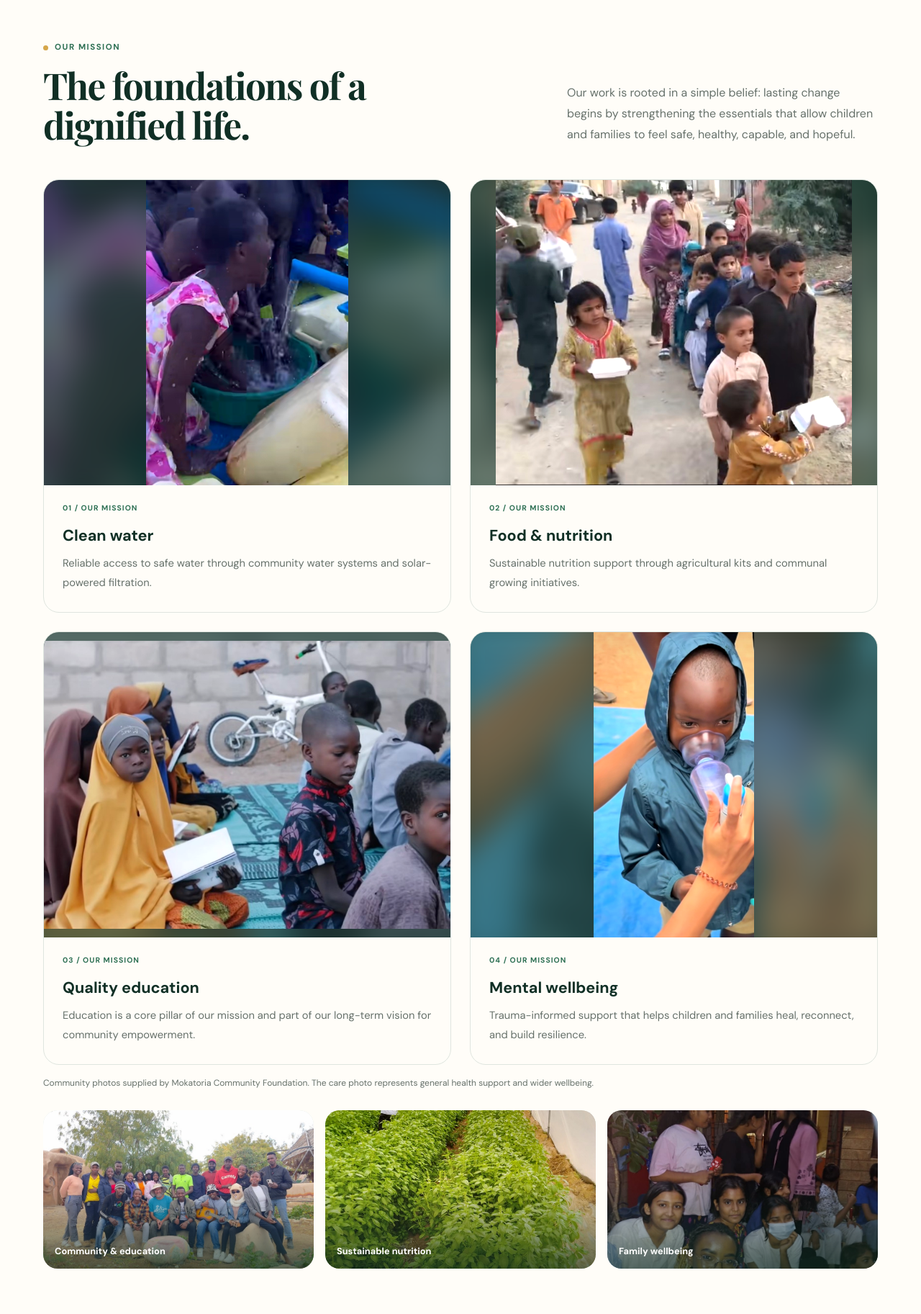
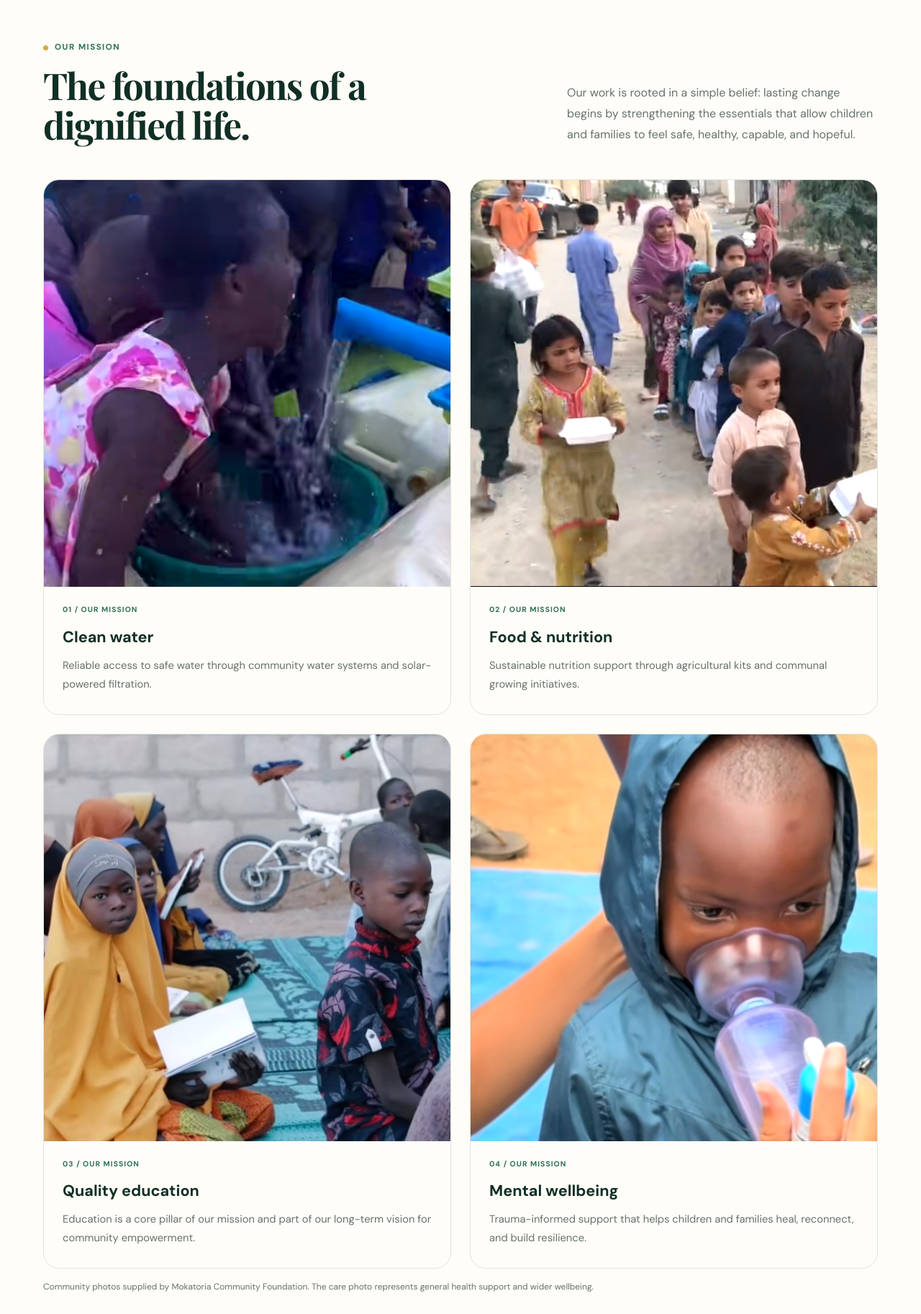
Before and after one commit to mokatoria/mokatoria-group-foundation, a Flask app: page / in a window 1280 px wide. Shown: the part 1111-2936 px from the top of the page at 72% size. Run offline with Flask 3, Linux system fonts and the light colour scheme; data that the repository does not hold is empty; some libraries are stand-ins or nearby versions.

Commit message:
Fill mission photo frames with subject-aware crops and remove blurred backgrounds

```diff
--- a/static/css/style.css
+++ b/static/css/style.css
@@ -410,12 +410,14 @@ button, input, textarea { font: inherit; }
 @media (max-width: 900px) { .foundation-contact-grid { grid-template-columns: 1fr; } }
 @media (max-width: 480px) { .site-header .brand { max-width: 210px; font-size: .85rem; } .foundation-contact { padding: 48px 0 60px; } .contact-detail-card, .donation-contact-note { padding: 22px; } }
 
-/* Illustrated mission cards: consistent full-width images, with copy below. */
+/* Real mission photos: edge-to-edge square frames, with subject-aware crops. */
 .pillar-grid-photos { grid-template-columns: repeat(2, minmax(0, 1fr)); gap: 26px; }
 .pillar-card-photo { padding: 0; overflow: hidden; min-height: 0; background: var(--paper); }
-.pillar-photo-frame { position: relative; isolation: isolate; overflow: hidden; aspect-ratio: 4 / 3; background: #173c30; }
-.pillar-photo-frame::before { content: ""; position: absolute; inset: -28px; z-index: -1; background-image: var(--pillar-photo); background-size: cover; background-position: center; filter: blur(22px); opacity: .42; }
-.pillar-card-photo .pillar-image { display: block; width: 100%; height: 100%; object-fit: contain; filter: brightness(1.06) contrast(1.04) saturate(1.02); }
+.pillar-photo-frame { overflow: hidden; aspect-ratio: 1; background: var(--cream); }
+.pillar-card-photo .pillar-image { display: block; width: 100%; height: 100%; object-fit: cover; object-position: center; filter: brightness(1.06) contrast(1.04) saturate(1.02); }
+.pillar-card-photo:nth-child(1) .pillar-image { object-position: center 20%; }
+.pillar-card-photo:nth-child(3) .pillar-image { object-position: 35% center; }
+.pillar-card-photo:nth-child(4) .pillar-image { object-position: center 15%; }
 .pillar-body { padding: 24px 26px 28px; }
 .pillar-kicker { display: block; color: var(--green-700); text-transform: uppercase; letter-spacing: .1em; font-size: .65rem; font-weight: 700; margin-bottom: 12px; }
 .pillar-card-photo h3 { font-size: 1.35rem; }
--- a/templates/index.html
+++ b/templates/index.html
@@ -51,19 +51,19 @@
     </div>
     <div class="pillar-grid pillar-grid-photos">
       <article class="pillar-card pillar-card-photo">
-        <div class="pillar-photo-frame" style="--pillar-photo: url('{{ url_for('static', filename='images/mission-water-real.jpg') }}')"><img class="pillar-image" src="{{ url_for('static', filename='images/mission-water-real.jpg') }}" alt="A child beside running water and water containers." width="955" height="1443" loading="lazy" decoding="async"></div>
+        <div class="pillar-photo-frame"><img class="pillar-image" src="{{ url_for('static', filename='images/mission-water-real.jpg') }}" alt="A child beside running water and water containers." width="955" height="1443" loading="lazy" decoding="async"></div>
         <div class="pillar-body"><span class="pillar-kicker">01 / Our mission</span><h3>Clean water</h3><p>Reliable access to safe water through community water systems and solar-powered filtration.</p></div>
       </article>
       <article class="pillar-card pillar-card-photo">
-        <div class="pillar-photo-frame" style="--pillar-photo: url('{{ url_for('static', filename='images/mission-food-real.jpg') }}')"><img class="pillar-image" src="{{ url_for('static', filename='images/mission-food-real.jpg') }}" alt="Children and families receiving takeaway food containers." width="703" height="601" loading="lazy" decoding="async"></div>
+        <div class="pillar-photo-frame"><img class="pillar-image" src="{{ url_for('static', filename='images/mission-food-real.jpg') }}" alt="Children and families receiving takeaway food containers." width="703" height="601" loading="lazy" decoding="async"></div>
         <div class="pillar-body"><span class="pillar-kicker">02 / Our mission</span><h3>Food &amp; nutrition</h3><p>Sustainable nutrition support through agricultural kits and communal growing initiatives.</p></div>
       </article>
       <article class="pillar-card pillar-card-photo">
-        <div class="pillar-photo-frame" style="--pillar-photo: url('{{ url_for('static', filename='images/mission-education-real.jpg') }}')"><img class="pillar-image" src="{{ url_for('static', filename='images/mission-education-real.jpg') }}" alt="Children seated together with notebooks and learning materials." width="828" height="587" loading="lazy" decoding="async"></div>
+        <div class="pillar-photo-frame"><img class="pillar-image" src="{{ url_for('static', filename='images/mission-education-real.jpg') }}" alt="Children seated together with notebooks and learning materials." width="828" height="587" loading="lazy" decoding="async"></div>
         <div class="pillar-body"><span class="pillar-kicker">03 / Our mission</span><h3>Quality education</h3><p>Education is a core pillar of our mission and part of our long-term vision for community empowerment.</p></div>
       </article>
       <article class="pillar-card pillar-card-photo">
-        <div class="pillar-photo-frame" style="--pillar-photo: url('{{ url_for('static', filename='images/mission-wellbeing-real.jpg') }}')"><img class="pillar-image" src="{{ url_for('static', filename='images/mission-wellbeing-real.jpg') }}" alt="A child receiving care with support from an adult." width="874" height="1666" loading="lazy" decoding="async"></div>
+        <div class="pillar-photo-frame"><img class="pillar-image" src="{{ url_for('static', filename='images/mission-wellbeing-real.jpg') }}" alt="A child receiving care with support from an adult." width="874" height="1666" loading="lazy" decoding="async"></div>
         <div class="pillar-body"><span class="pillar-kicker">04 / Our mission</span><h3>Mental wellbeing</h3><p>Trauma-informed support that helps children and families heal, reconnect, and build resilience.</p></div>
       </article>
     </div>
```
